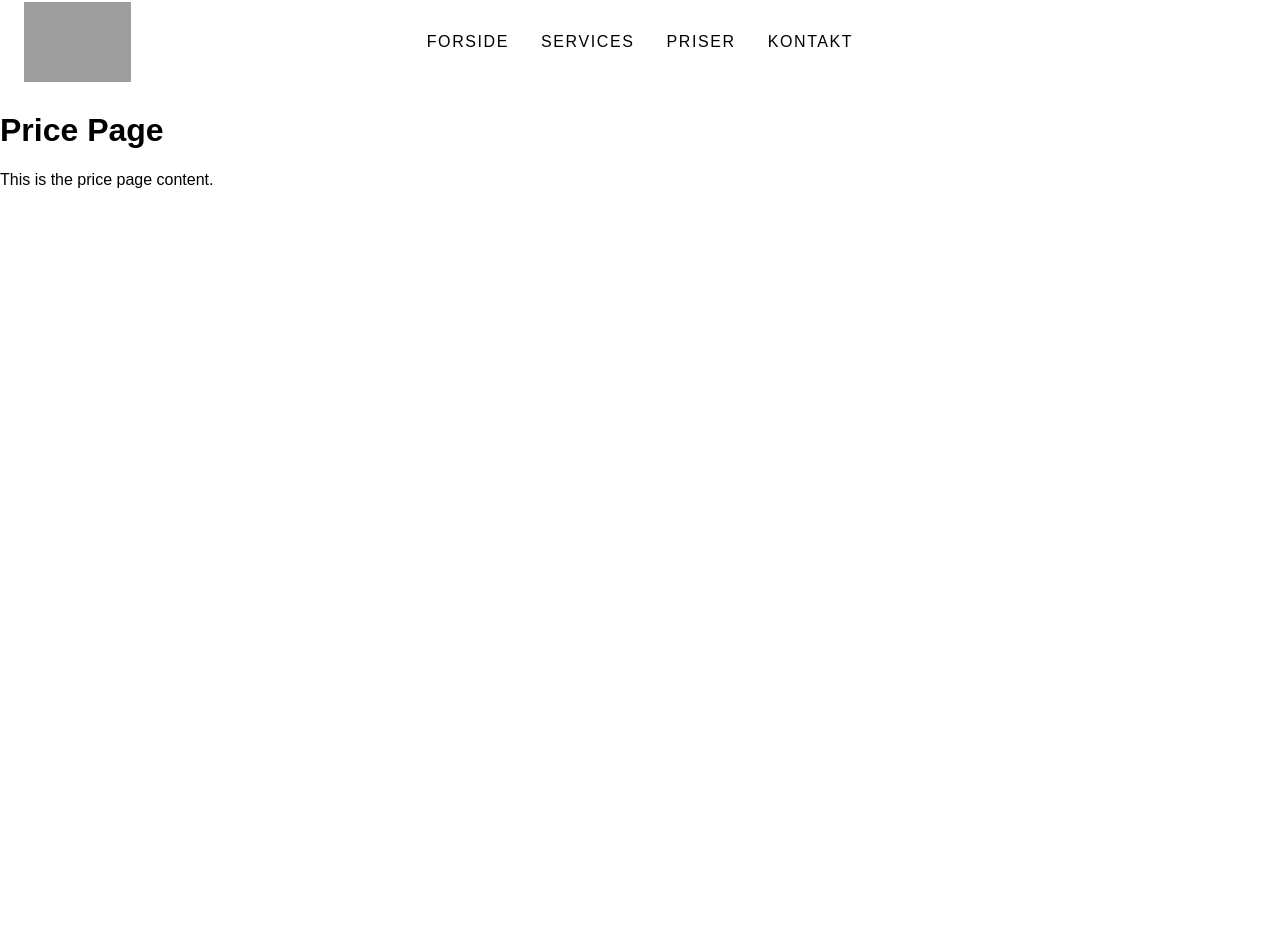
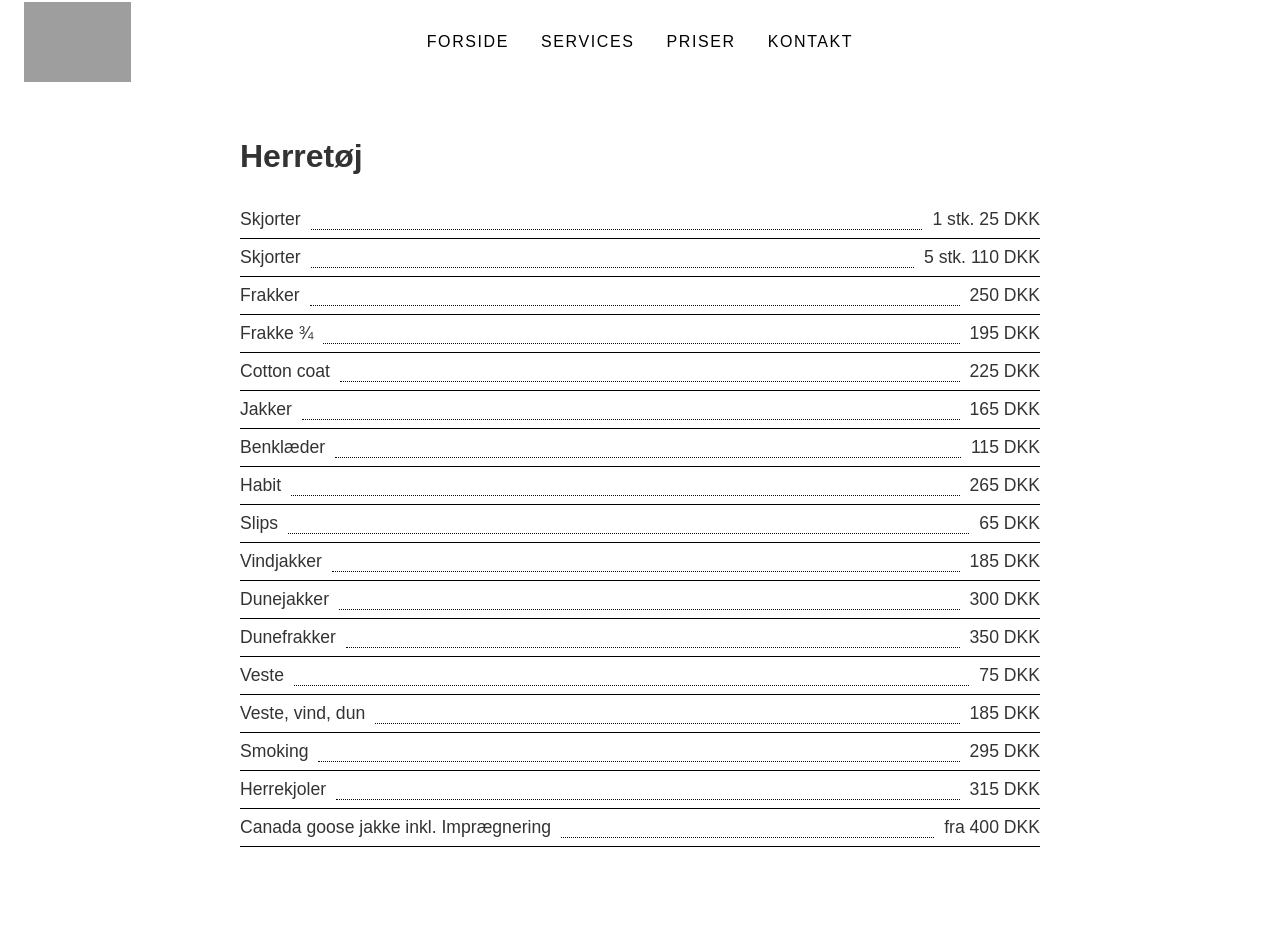
Before and after one commit to Laurapav1/trio-renseri, a Next.js app: page /priser in a window 1280 px wide. Shown: the part 7-941 px from the top of the page. Before the commit the page ends 800 px from the top, so only its background shows below. Built offline with nearby package versions, Linux system fonts and the light colour scheme; grey boxes are pictures that could not be loaded.

Commit message:
prislisten added

```diff
--- a/app/priser/page.tsx
+++ b/app/priser/page.tsx
@@ -1,9 +1,100 @@
-// pages/contact.tsx
-export default function Priser() {
+// components/PriceList.tsx
+import React from "react";
+import styles from "./priser.module.css";
+
+export default function Prices() {
   return (
-    <div>
-      <h1>Price Page</h1>
-      <p>This is the price page content.</p>
+    <>
+      <PriceList
+        heading="Herretøj"
+        items={[
+          { name: "Skjorter", price: "1 stk. 25 DKK" },
+          { name: "Skjorter", price: "5 stk. 110 DKK" },
+          { name: "Frakker", price: "250 DKK" },
+          { name: "Frakke ¾", price: "195 DKK" },
+          { name: "Cotton coat", price: "225 DKK" },
+          { name: "Jakker", price: "165 DKK" },
+          { name: "Benklæder", price: "115 DKK" },
+          { name: "Habit", price: "265 DKK" },
+          { name: "Slips", price: "65 DKK" },
+          { name: "Vindjakker", price: "185 DKK" },
+          { name: "Dunejakker", price: "300 DKK" },
+          { name: "Dunefrakker", price: "350 DKK" },
+          { name: "Veste", price: "75 DKK" },
+          { name: "Veste, vind, dun", price: "185 DKK" },
+          { name: "Smoking", price: "295 DKK" },
+          { name: "Herrekjoler", price: "315 DKK" },
+          {
+            name: "Canada goose jakke inkl. Imprægnering",
+            price: "fra 400 DKK",
+          },
+        ]}
+      />
+      <PriceList
+        heading="Dametøj"
+        items={[
+          { name: "Frakker", price: "250 DKK" },
+          { name: "Cotton coat", price: "225 DKK" },
+          { name: "Jakker", price: "169 DKK" },
+          { name: "Benklæder", price: "119 DKK" },
+          { name: "Kjoler, korte", price: "fra 175 DKK" },
+          { name: "Kjoler, lange", price: "fra 195 DKK" },
+          { name: "Kjoler, selskabs", price: "Efter aftale" },
+          { name: "Nederdele, korte", price: "95 DKK" },
+          { name: "Nederdele, lange", price: "125 DKK" },
+          { name: "Nederdele, uld/plissé", price: "165 DKK" },
+          { name: "Strikbluse", price: "75 DKK" },
+          { name: "Halstørklæder", price: "65 DKK" },
+          { name: "Silkebluse", price: "75 DKK" },
+          { name: "Benklæder, shorts", price: "65 DKK" },
+        ]}
+      />
+      <PriceList
+        heading="Diverse"
+        items={[
+          { name: "Gardiner", price: "135 DKK/bane" },
+          { name: "Pudestykker", price: "65 DKK" },
+          { name: "Klokkestrenge fra", price: "65 DKK" },
+          { name: "Soveposer fra", price: "195 DKK" },
+          { name: "Sengetæpper", price: "135 DKK" },
+          { name: "Hyndebetræk", price: "135 DKK" },
+          { name: "Dyne", price: "1 stk. 275 DKK" },
+          { name: "Dyne", price: "2 stk. 350 DKK" },
+          { name: "Pude", price: "150 DKK" },
+        ]}
+      />
+    </>
+  );
+}
+
+interface PriceItem {
+  name: string;
+  price: string;
+}
+
+interface PriceListContentProps {
+  heading: string;
+  items: PriceItem[];
+}
+
+function PriceList({ heading, items }: PriceListContentProps) {
+  return (
+    <div className={styles.prislisteContainer}>
+      <div className={styles.prisliste}>
+        <h2>{heading}</h2>
+        <ul>
+          {items.map((item) => (
+            <li key={item.name}>
+              <span>{item.name}</span> <span className={styles.dots}></span>{" "}
+              <span>
+                {typeof item.price === "number"
+                  ? item.price + " DKK"
+                  : item.price}
+              </span>
+            </li>
+          ))}
+        </ul>
+      </div>
     </div>
   );
 }
--- /dev/null
+++ b/app/priser/priser.module.css
@@ -0,0 +1,63 @@
+
+.prislisteContainer {
+    max-width: 800px;
+    margin: 0 auto;
+    padding: 20px;
+    background-color: white;
+    border-radius: 5px;
+  }
+
+  .tabs {
+    display: flex;
+    justify-content: space-around;
+    background-color: #fff;
+    padding: 10px;
+    border-bottom: 1px solid #ccc;
+  }
+
+  .tabs a {
+    color: #000;
+    text-decoration: none;
+    font-weight: bold;
+  }
+
+  .prisliste {
+    margin-top: 20px;
+  }
+
+  .prisliste h2 {
+    font-size: 2rem;
+    color: #333;
+  }
+
+  .prisliste ul {
+    list-style-type: none;
+    padding: 0;
+  }
+
+  .prisliste ul li {
+    display: flex;
+    justify-content: space-between;
+    padding: 8px 0;
+    font-size: 1.1rem;
+    color: #333;
+    border-bottom: 1px solid black;
+  }
+
+  .dots {
+    flex-grow: 1;
+    border-bottom: 1px dotted #0d0909;
+    margin: 0 10px;
+  }
+
+  .tilbud {
+    margin-top: 20px;
+    font-size: 0.9rem;
+    color: #333;
+  }
+
+  .tilbud a {
+    color: #333;
+    text-decoration: none;
+    font-weight: bold;
+  }
```
